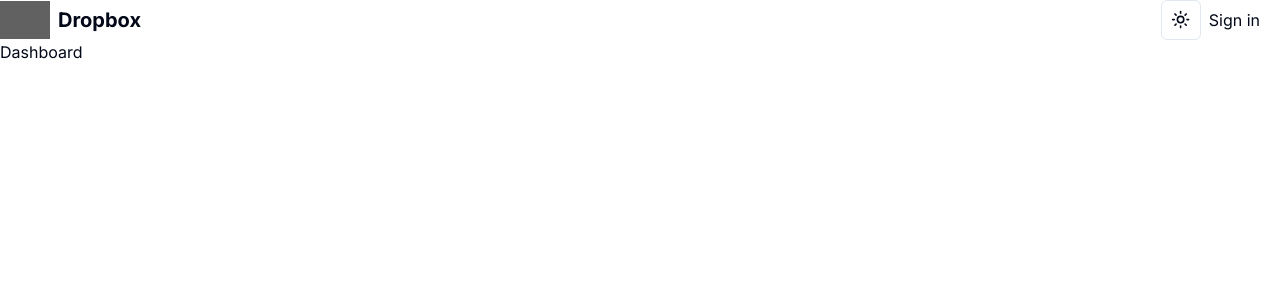
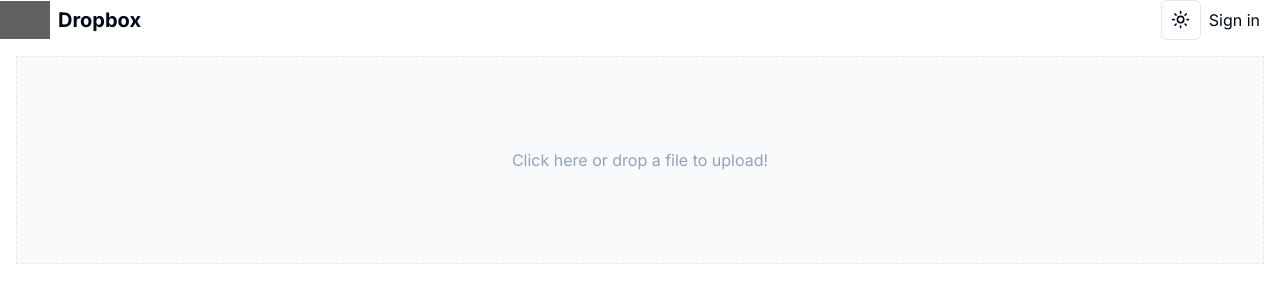
Before and after one commit to FelipeBurboa/dropbox-clone, a Next.js app: page /dashboard in a window 1280 px wide. Shown: the top 302 px of the page. Built offline with nearby package versions, Linux system fonts and the light colour scheme; no server answers; grey boxes are pictures that could not be loaded.

Commit message:
adding dropzone

```diff
--- a/app/dashboard/page.tsx
+++ b/app/dashboard/page.tsx
@@ -1,8 +1,13 @@
 import { auth } from "@clerk/nextjs";
+import Dropzone from "@/components/Dropzone";
 
 function Dashboard() {
   const { userId } = auth();
-  return <div>Dashboard</div>;
+  return (
+    <div>
+      <Dropzone />
+    </div>
+  );
 }
 
 export default Dashboard;
--- /dev/null
+++ b/components/Dropzone.tsx
@@ -0,0 +1,49 @@
+"use client";
+import { cn } from "@/lib/utils";
+import DropzoneComponent from "react-dropzone";
+function Dropzone() {
+  const maxSize = 20971520;
+
+  return (
+    <DropzoneComponent
+      minSize={0}
+      maxSize={maxSize}
+      onDrop={(acceptedFiles) => console.log(acceptedFiles)}
+    >
+      {({
+        getRootProps,
+        getInputProps,
+        isDragActive,
+        isDragReject,
+        fileRejections,
+      }) => {
+        const isFileTooLarge =
+          fileRejections.length > 0 && fileRejections[0].file.size > maxSize;
+
+        return (
+          <section className="m-4">
+            <div
+              {...getRootProps()}
+              className={cn(
+                "w-full h-52 flex justify-center items-center p-5 border border-dashed rounded-ld text-center",
+                isDragActive
+                  ? "bg-[#035FFE] text-white animate-pulse"
+                  : "bg-slate-100/50 dark:bg-slate-800/80 text-slate-400"
+              )}
+            >
+              <input {...getInputProps()} />
+              {!isDragActive && "Click here or drop a file to upload!"}
+              {isDragActive && !isDragReject && "Drop to upload this file!"}
+              {isDragReject && "File type not accepted, sorry!"}
+              {isFileTooLarge && (
+                <div className="text-danger mt-2">File is too large</div>
+              )}
+            </div>
+          </section>
+        );
+      }}
+    </DropzoneComponent>
+  );
+}
+
+export default Dropzone;
```
